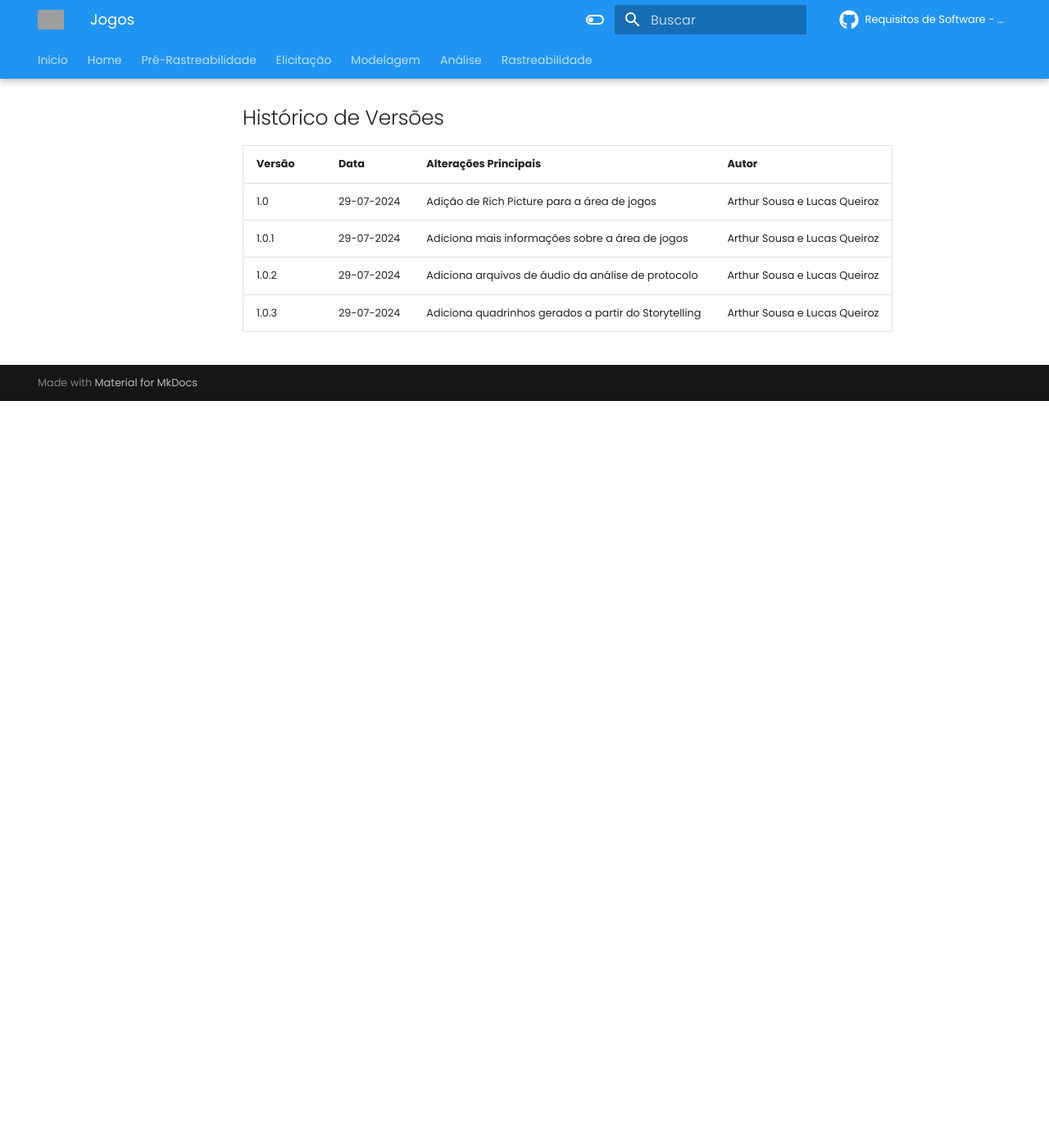
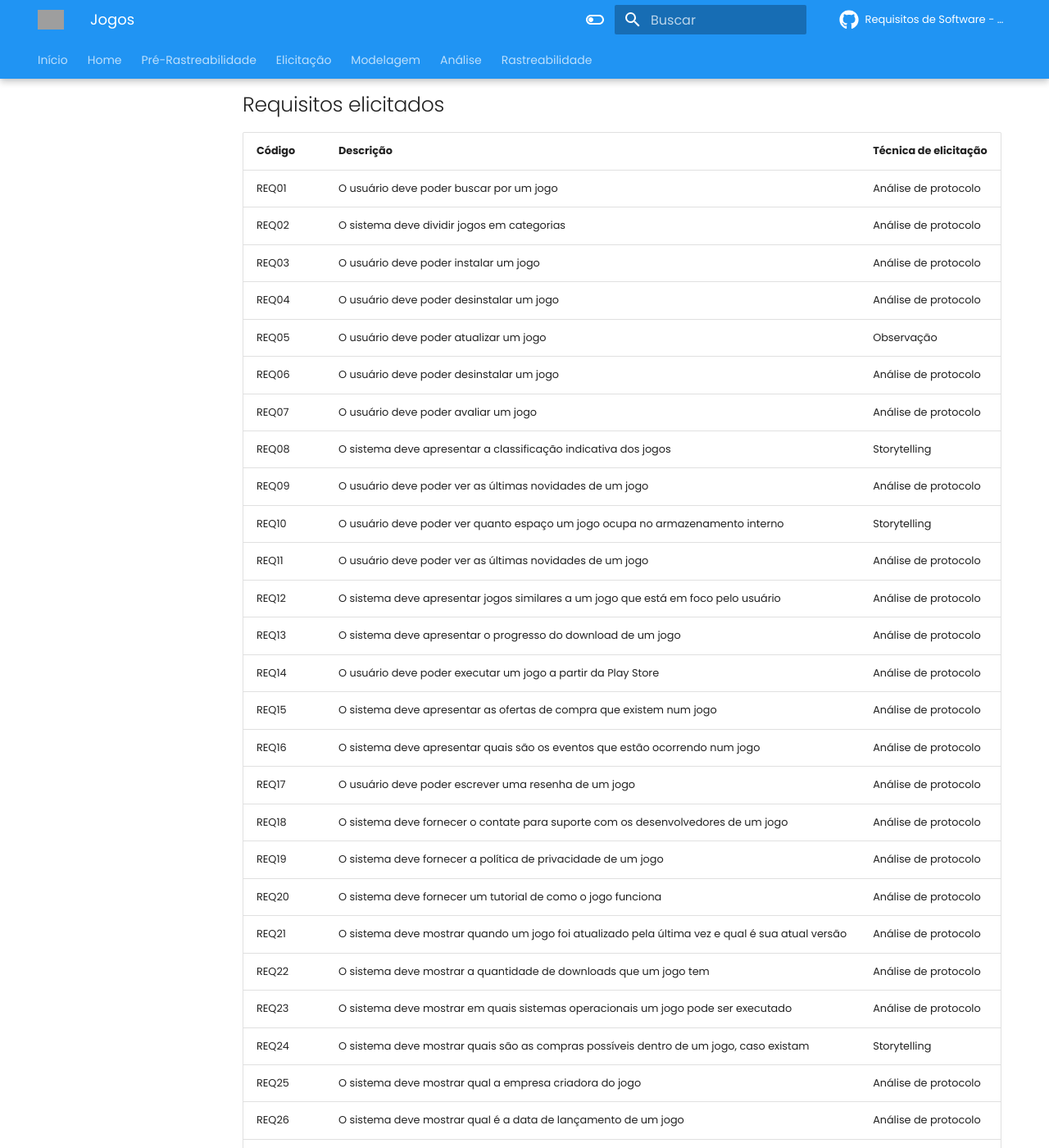
Before and after one commit to artrsousa1/req2024-1, an MkDocs documentation site: the page built from docs/elicitacao/jogos/jogos.md, in a window 1280 px wide and 1400 px high, scrolled down 3524 px. Shown: the whole window at 82% size. Built offline with MkDocs 1.6.1 and Material for MkDocs 9.7.7, drawn with Linux system fonts in a browser that asks for light colours; comment, search, counter and statistics services are not loaded; before the commit the page ends 4013 px from its top, so only the background shows below that; some of the changed text lies outside the part shown; grey boxes are pictures that could not be loaded.

Commit message:
Adiciona tabela com requisitos elicitados
Co-authored-by: Arthur Ribeiro <artrsousa1@gmail.com>

```diff
--- a/docs/elicitacao/jogos/jogos.md
+++ b/docs/elicitacao/jogos/jogos.md
@@ -6,6 +6,7 @@ Para realizar essas tarefas, usamos as seguintes técnicas:
 - Análise de protocolo: gerou, como artefato, arquivos de áudio
 - Storytelling: gerou, como artefato, histórias em quadrinho e em texto
 - Brainstorming: gerou, como artefato, uma Rich Picture
+- Observação: não gera artefato, mas ajuda a perceber como o sistema é utilizado e, portanto, quais são seus requisitos.
 
 ## Rich picture
 
@@ -37,6 +38,44 @@ _Fonte: autores_
 
 ## Requisitos elicitados
 
+| Código | Descrição                                                                                      | Técnica de elicitação |
+| ------ | ---------------------------------------------------------------------------------------------- | --------------------- |
+| REQ01  | O usuário deve poder buscar por um jogo                                                        | Análise de protocolo  |
+| REQ02  | O sistema deve dividir jogos em categorias                                                     | Análise de protocolo  |
+| REQ03  | O usuário deve poder instalar um jogo                                                          | Análise de protocolo  |
+| REQ04  | O usuário deve poder desinstalar um jogo                                                       | Análise de protocolo  |
+| REQ05  | O usuário deve poder atualizar um jogo                                                         | Observação            |
+| REQ06  | O usuário deve poder desinstalar um jogo                                                       | Análise de protocolo  |
+| REQ07  | O usuário deve poder avaliar um jogo                                                           | Análise de protocolo  |
+| REQ08  | O sistema deve apresentar a classificação indicativa dos jogos                                 | Storytelling          |
+| REQ09  | O usuário deve poder ver as últimas novidades de um jogo                                       | Análise de protocolo  |
+| REQ10  | O usuário deve poder ver quanto espaço um jogo ocupa no armazenamento interno                  | Storytelling          |
+| REQ11  | O usuário deve poder ver as últimas novidades de um jogo                                       | Análise de protocolo  |
+| REQ12  | O sistema deve apresentar jogos similares a um jogo que está em foco pelo usuário              | Análise de protocolo  |
+| REQ13  | O sistema deve apresentar o progresso do download de um jogo                                   | Análise de protocolo  |
+| REQ14  | O usuário deve poder executar um jogo a partir da Play Store                                   | Análise de protocolo  |
+| REQ15  | O sistema deve apresentar as ofertas de compra que existem num jogo                            | Análise de protocolo  |
+| REQ16  | O sistema deve apresentar quais são os eventos que estão ocorrendo num jogo                    | Análise de protocolo  |
+| REQ17  | O usuário deve poder escrever uma resenha de um jogo                                           | Análise de protocolo  |
+| REQ18  | O sistema deve fornecer o contate para suporte com os desenvolvedores de um jogo               | Análise de protocolo  |
+| REQ19  | O sistema deve fornecer a política de privacidade de um jogo                                   | Análise de protocolo  |
+| REQ20  | O sistema deve fornecer um tutorial de como o jogo funciona                                    | Análise de protocolo  |
+| REQ21  | O sistema deve mostrar quando um jogo foi atualizado pela última vez e qual é sua atual versão | Análise de protocolo  |
+| REQ22  | O sistema deve mostrar a quantidade de downloads que um jogo tem                               | Análise de protocolo  |
+| REQ23  | O sistema deve mostrar em quais sistemas operacionais um jogo pode ser executado               | Análise de protocolo  |
+| REQ24  | O sistema deve mostrar quais são as compras possíveis dentro de um jogo, caso existam          | Storytelling          |
+| REQ25  | O sistema deve mostrar qual a empresa criadora do jogo                                         | Análise de protocolo  |
+| REQ26  | O sistema deve mostrar qual é a data de lançamento de um jogo                                  | Análise de protocolo  |
+| REQ27  | O sistema deve mostrar quais são os dados que um jogo extrai dos usuários                      | Análise de protocolo  |
+| REQ28  | O sistema deve mostrar quais são as permissões que um jogo tem na máquina do usuário           | Análise de protocolo  |
+| REQ29  | O sistema deve mostrar o que um jogo faz com os dados extraídos dos seus usuários              | Análise de protocolo  |
+| REQ30  | O usuário deve poder pedir a deleção dos dados coletados por um jogo                           | Análise de protocolo  |
+| REQ31  | O usuário deve poder visualizar as avaliações que outros usuários fizeram de um jogo           | Análise de protocolo  |
+| REQ32  | O usuário deve poder compartilhar jogos via bluetooth com outros usuários                      | Análise de protocolo  |
+| REQ33  | O usuário deve poder visualizar os jogos já instalados no histórico                            | Análise de protocolo  |
+| REQ34  | O usuário deve poder comprar um jogo                                                           | Observação            |
+| REQ35  | O usuário deve poder pedir reembolso por um jogo                                               | Observação            |
+
 ## Histórico de Versões
 
 | Versão | Data       | Alterações Principais                                | Autor                        |
@@ -45,3 +84,4 @@ _Fonte: autores_
 | 1.0.1  | 29-07-2024 | Adiciona mais informações sobre a área de jogos      | Arthur Sousa e Lucas Queiroz |
 | 1.0.2  | 29-07-2024 | Adiciona arquivos de áudio da análise de protocolo   | Arthur Sousa e Lucas Queiroz |
 | 1.0.3  | 29-07-2024 | Adiciona quadrinhos gerados a partir do Storytelling | Arthur Sousa e Lucas Queiroz |
+| 1.0.4  | 29-07-2024 | Adiciona tabela com requisitos elicitados            | Arthur Sousa e Lucas Queiroz |
```
